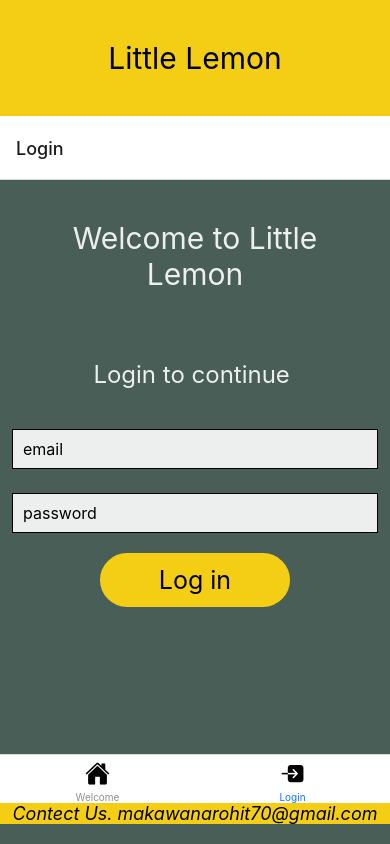
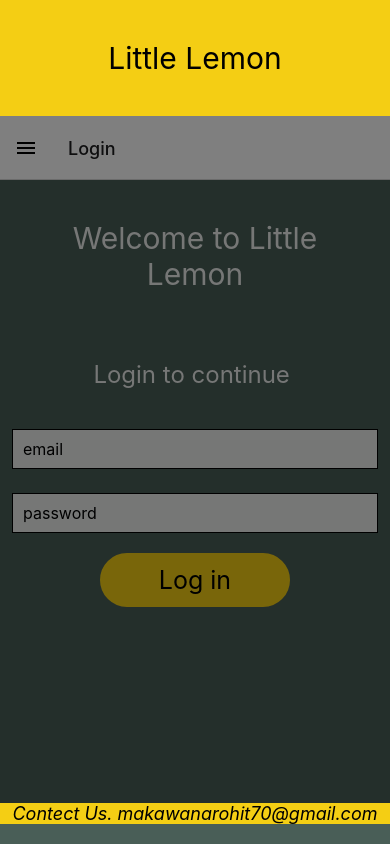
Before and after one commit to makwanarohit7/React_Native_Practice_App, a React Native app: screen / in a window 390 px wide. Built offline with nearby package versions, Linux system fonts and the light colour scheme.

Commit message:
Drawer Navigation

```diff
--- a/App.js
+++ b/App.js
@@ -10,31 +10,22 @@
 import { NavigationContainer } from "@react-navigation/native";
 import Ionicons from "@expo/vector-icons/Ionicons";
 import { createBottomTabNavigator } from "@react-navigation/bottom-tabs";
+import { createDrawerNavigator } from "@react-navigation/drawer";
+
+const Drawer = createDrawerNavigator();
 // const Stack = createNativeStackNavigator();
-const Tab = createBottomTabNavigator();
+// const Tab = createBottomTabNavigator();
+
 export default function App() {
   return (
     <>
       <NavigationContainer>
         <View style={styles.container}>
           <Header />
-          <Tab.Navigator
-            screenOptions={({ route }) => ({
-              tabBarIcon: ({ size }) => {
-                let iconName;
-                if (route.name === "Welcome") {
-                  iconName = "ios-home";
-                } else if (route.name === "Login") {
-                  iconName = "ios-enter";
-                }
-                return <Ionicons name={iconName} size={size} />;
-              },
-            })}
-            initialRouteName="Login"
-          >
-            <Tab.Screen name="Welcome" component={Welcome} />
-            <Tab.Screen name="Login" component={Login} />
-          </Tab.Navigator>
+          <Drawer.Navigator useLegacyImplementation initialRouteName="Login">
+            <Drawer.Screen name="Welcome" component={Welcome} />
+            <Drawer.Screen name="Login" component={Login} />
+          </Drawer.Navigator>
         </View>
         <View style={styles.footerContainer}>
           <Footer />
--- a/babel.config.js
+++ b/babel.config.js
@@ -1,6 +1,7 @@
-module.exports = function(api) {
+module.exports = function (api) {
   api.cache(true);
   return {
-    presets: ['babel-preset-expo'],
+    presets: ["babel-preset-expo"],
+    plugins: ["react-native-reanimated/plugin"],
   };
 };
--- a/package.json
+++ b/package.json
@@ -11,12 +11,15 @@
   "dependencies": {
     "@react-native-community/hooks": "^3.0.0",
     "@react-navigation/bottom-tabs": "^6.5.4",
+    "@react-navigation/drawer": "^6.5.8",
     "@react-navigation/native": "^6.1.3",
     "@react-navigation/native-stack": "^6.9.9",
     "expo": "~47.0.12",
     "expo-status-bar": "~1.4.2",
     "react": "18.1.0",
     "react-native": "0.70.5",
+    "react-native-gesture-handler": "~2.8.0",
+    "react-native-reanimated": "~2.12.0",
     "react-native-safe-area-context": "4.4.1",
     "react-native-screens": "~3.18.0"
   },
```
Also changed, not shown: 1 other file (tests, documents, lock files or other folders).
